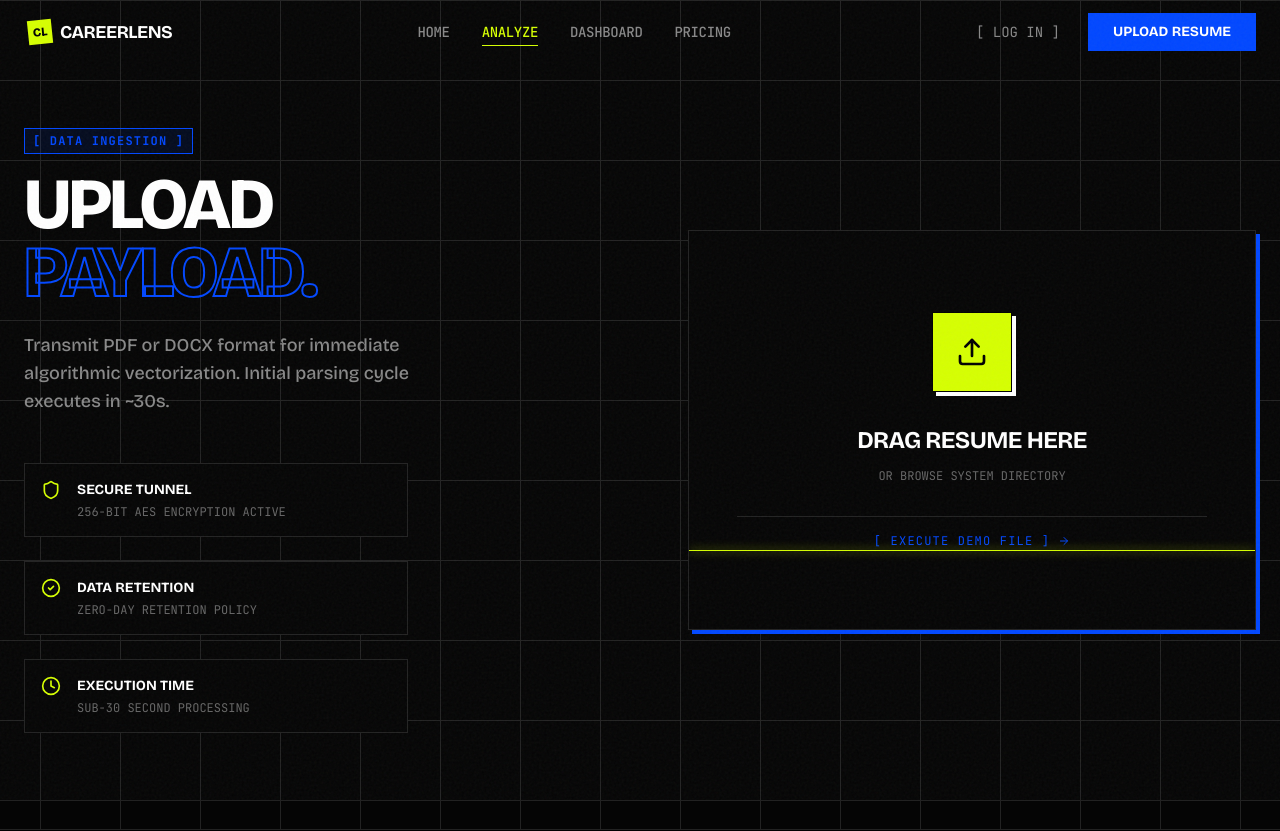
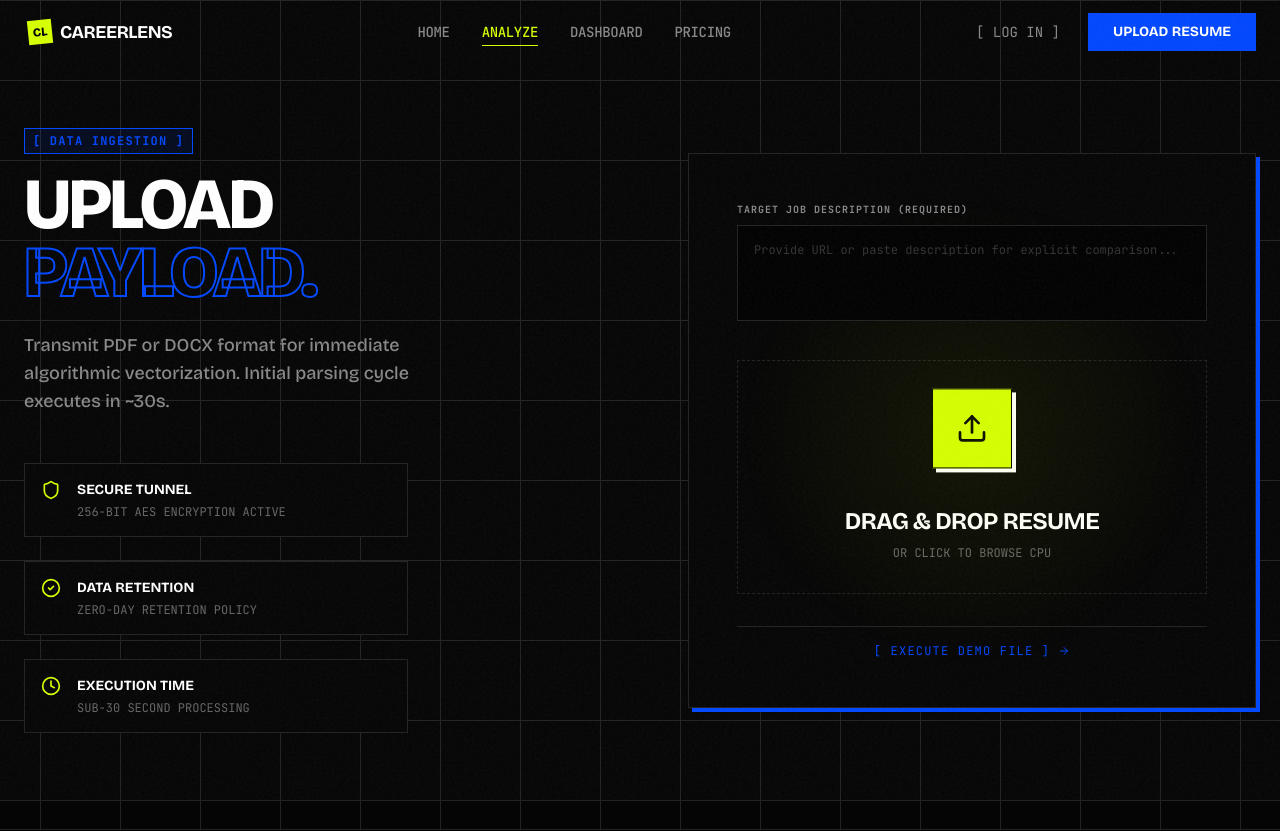
Before and after one commit to Sagar-024/CAREERLENS, a Next.js app: page /upload in a window 1280 px wide. Shown: the top 831 px of the page. Built offline with nearby package versions, Linux system fonts and the light colour scheme.

Commit message:
feat: enhance entrance animations on upload and home page

```diff
--- a/src/app/globals.css
+++ b/src/app/globals.css
@@ -165,30 +165,28 @@ body {
   text-wrap: balance;
 }
 
+/* Modern minimal high-end startup ambient glow */
 .scan-line-acid {
   position: absolute;
-  left: 0;
-  right: 0;
-  height: 1px;
-  background: var(--cl-acid);
-  box-shadow: 0 0 10px var(--cl-acid);
-  animation: scan 2s linear infinite;
+  inset: -100px;
+  background: radial-gradient(
+    600px circle at var(--x, 50%) var(--y, 50%),
+    rgba(214, 255, 0, 0.08),
+    transparent 40%
+  );
+  animation: ambient-pulse 8s ease-in-out infinite alternate;
+  pointer-events: none;
+  z-index: 1;
 }
 
-@keyframes scan {
+@keyframes ambient-pulse {
   0% {
-    top: 0;
-    opacity: 0;
-  }
-  10% {
-    opacity: 1;
-  }
-  90% {
-    opacity: 1;
+    transform: scale(0.95);
+    opacity: 0.5;
   }
   100% {
-    top: 100%;
-    opacity: 0;
+    transform: scale(1.05);
+    opacity: 1;
   }
 }
 
--- a/src/app/page.tsx
+++ b/src/app/page.tsx
@@ -524,33 +524,68 @@ function Pricing() {
 }
 
 /* ─── CTA BANNER ─── */
+const terminalContainer: Variants = {
+  hidden: { opacity: 0, scale: 0.95, filter: "blur(10px)", y: 40 },
+  visible: {
+    opacity: 1,
+    scale: 1,
+    filter: "blur(0px)",
+    y: 0,
+    transition: {
+      duration: 0.8,
+      ease: [0.22, 1, 0.36, 1],
+      staggerChildren: 0.15,
+    },
+  },
+};
+
+const terminalItem: Variants = {
+  hidden: { opacity: 0, y: 20, filter: "blur(5px)" },
+  visible: {
+    opacity: 1,
+    y: 0,
+    filter: "blur(0px)",
+    transition: { duration: 0.6, ease: [0.22, 1, 0.36, 1] },
+  },
+};
+
 function CTABanner() {
   return (
     <section className="py-20 md:py-32 bg-black border-b border-[#222]">
       <div className="w-full max-w-[1400px] mx-auto px-4 md:px-6 text-center">
+        <AnimatedSection>
           <motion.div
-          variants={fadeUp}
+            variants={terminalContainer}
             className="brutalist-card p-8 md:p-12 lg:p-24 bg-[#050505] border-[#D6FF00] shadow-[8px_8px_0_#D6FF00] relative overflow-hidden"
           >
             <div className="scan-line-acid opacity-30" />
-          <h2 className="display-title text-4xl md:text-5xl lg:text-7xl text-white mb-6 text-balance relative z-10">
+            <motion.h2
+              variants={terminalItem}
+              className="display-title text-4xl md:text-5xl lg:text-7xl text-white mb-6 text-balance relative z-10"
+            >
               SYSTEM TERMINAL <br />{" "}
               <span className="text-[#D6FF00]">AWAITING INPUT.</span>
-          </h2>
-          <p className="text-[#888] text-lg lg:text-xl font-medium mb-12 max-w-xl mx-auto text-balance relative z-10">
-            Transmit resume data for immediate analysis. First parsing cycle is
-            free.
-          </p>
+            </motion.h2>
+            <motion.p
+              variants={terminalItem}
+              className="text-[#888] text-lg lg:text-xl font-medium mb-12 max-w-xl mx-auto text-balance relative z-10"
+            >
+              Transmit resume data for immediate analysis. First parsing cycle
+              is free.
+            </motion.p>
+            <motion.div variants={terminalItem}>
               <Link
                 href="/upload"
-            className="brutalist-button px-12 py-6 text-xl inline-flex items-center justify-center gap-4 focus-ring w-full sm:w-auto relative z-10"
+                className="brutalist-button px-12 py-6 text-xl inline-flex items-center justify-center gap-4 focus-ring w-full sm:w-auto relative z-10 group"
               >
                 EXECUTE{" "}
-            <span className="font-mono text-sm opacity-50 bg-black/20 px-2 py-0.5 rounded">
+                <span className="font-mono text-sm opacity-50 bg-black/20 px-2 py-0.5 rounded group-hover:opacity-100 transition-opacity">
                   Enter ↵
                 </span>
               </Link>
             </motion.div>
+          </motion.div>
+        </AnimatedSection>
       </div>
     </section>
   );
--- a/src/app/upload/page.tsx
+++ b/src/app/upload/page.tsx
@@ -45,6 +45,7 @@ export default function UploadPage() {
   const [currentStep, setCurrentStep] = useState(0);
   const [terminalOutput, setTerminalOutput] = useState<string[]>([]);
   const [progress, setProgress] = useState(0);
+  const [jd, setJd] = useState("");
   const inputRef = useRef<HTMLInputElement>(null);
   const router = useRouter();
 
@@ -74,8 +75,12 @@ export default function UploadPage() {
   }, [router, startTerminal]);
 
   const handleFile = useCallback(
-    async (f: File) => {
+    async (f: File, isDemo = false) => {
       if (!f) return;
+      if (!isDemo && !jd.trim()) {
+        toast.error("ERR_MISSING_DATA: Target Job Description Required.");
+        return;
+      }
       const valid = f.type === "application/pdf" || f.name.endsWith(".docx");
       if (!valid) {
         toast.error("ERR_INVALID_FORMAT: Require PDF/DOCX");
@@ -87,7 +92,7 @@ export default function UploadPage() {
       await new Promise((r) => setTimeout(r, 1000));
       simulateAnalysis();
     },
-    [simulateAnalysis],
+    [simulateAnalysis, jd],
   );
 
   const onDrop = useCallback(
@@ -105,9 +110,13 @@ export default function UploadPage() {
       <div className="w-full max-w-[1400px] flex flex-col lg:flex-row gap-8 lg:gap-24 relative z-10 mx-auto items-center">
         {/* Left Side (Header & Info) */}
         <motion.div
-          initial={{ opacity: 0, x: -20 }}
-          animate={{ opacity: 1, x: 0 }}
-          transition={{ duration: 0.5 }}
+          initial={{ opacity: 0, x: -40, filter: "blur(10px)" }}
+          animate={{ opacity: 1, x: 0, filter: "blur(0px)" }}
+          transition={{
+            duration: 0.8,
+            ease: [0.22, 1, 0.36, 1],
+            staggerChildren: 0.1,
+          }}
           className="lg:w-1/2"
         >
           <div className="font-mono text-xs text-[#0047FF] font-bold uppercase mb-4 tracking-widest inline-flex border border-[#0047FF] px-2 py-1 bg-[#0047FF]/10">
@@ -171,10 +180,16 @@ export default function UploadPage() {
               state === "error") && (
               <motion.div
                 key="dropzone"
-                initial={{ opacity: 0, scale: 0.98 }}
-                animate={{ opacity: 1, scale: 1 }}
-                exit={{ opacity: 0, scale: 0.98 }}
-                className={`brutalist-card p-6 md:p-12 text-center cursor-pointer transition-colors relative overflow-hidden h-[400px] flex flex-col items-center justify-center ${
+                initial={{
+                  opacity: 0,
+                  y: 30,
+                  scale: 0.95,
+                  filter: "blur(10px)",
+                }}
+                animate={{ opacity: 1, y: 0, scale: 1, filter: "blur(0px)" }}
+                exit={{ opacity: 0, y: -30, scale: 0.95, filter: "blur(10px)" }}
+                transition={{ duration: 0.6, ease: [0.22, 1, 0.36, 1] }}
+                className={`brutalist-card p-6 md:p-12 text-center transition-colors relative overflow-hidden min-h-[450px] flex flex-col items-center justify-center ${
                   state === "dragging"
                     ? "bg-[#0047FF]/5 border-[#0047FF]"
                     : "bg-[#050505]"
@@ -185,9 +200,34 @@ export default function UploadPage() {
                   setState("dragging");
                 }}
                 onDragLeave={() => setState("idle")}
+              >
+                <div className="scan-line-acid opacity-20 pointer-events-none" />
+
+                {/* Job Description Block */}
+                <div
+                  className="w-full mb-8 text-left relative z-10"
+                  onClick={(e) => e.stopPropagation()}
+                >
+                  <label
+                    htmlFor="jd-input"
+                    className="font-mono text-[10px] text-[#888] uppercase mb-2 block font-bold tracking-widest"
+                  >
+                    Target Job Description (Required)
+                  </label>
+                  <textarea
+                    id="jd-input"
+                    value={jd}
+                    onChange={(e) => setJd(e.target.value)}
+                    placeholder="Provide URL or paste description for explicit comparison..."
+                    className="w-full bg-[#000] border border-[#222] text-white p-4 font-mono text-xs focus:border-[#0047FF] focus:ring-1 focus:ring-[#0047FF] focus:outline-none resize-none h-24 transition-colors placeholder:text-[#333]"
+                  />
+                </div>
+
+                {/* Upload Block */}
+                <div
+                  className="w-full flex-1 flex flex-col items-center justify-center cursor-pointer border border-dashed border-[#222] hover:border-[#D6FF00] hover:bg-[#111] transition-colors py-8 group"
                   onClick={() => inputRef.current?.click()}
                 >
-                <div className="scan-line-acid opacity-20" />
                   <input
                     ref={inputRef}
                     type="file"
@@ -200,21 +240,31 @@ export default function UploadPage() {
                   />
 
                   <motion.div
-                  animate={state === "dragging" ? { y: -5 } : { y: 0 }}
+                    animate={
+                      state === "dragging"
+                        ? { y: -10, scale: 1.05 }
+                        : { y: [0, -5, 0] }
+                    }
+                    transition={
+                      state === "dragging"
+                        ? { type: "spring", stiffness: 300 }
+                        : { repeat: Infinity, duration: 4, ease: "easeInOut" }
+                    }
                     className="mb-8"
                   >
-                  <div className="w-20 h-20 bg-[#D6FF00] flex items-center justify-center mx-auto border border-black shadow-[4px_4px_0_#fff]">
+                    <div className="w-20 h-20 bg-[#D6FF00] flex items-center justify-center mx-auto border border-black shadow-[4px_4px_0_#fff] group-hover:scale-105 transition-transform">
                       <Upload className="w-8 h-8 text-black" />
                     </div>
                   </motion.div>
 
-                <h2 className="text-2xl font-bold uppercase text-white mb-3 tracking-tight">
+                  <h2 className="text-2xl font-bold uppercase text-white mb-2 tracking-tight">
                     {state === "dragging"
                       ? "RELEASE PAYLOAD"
-                    : "DRAG RESUME HERE"}
+                      : "DRAG & DROP RESUME"}
                   </h2>
-                <div className="font-mono text-xs text-[#666] uppercase">
-                  OR BROWSE SYSTEM DIRECTORY
+                  <div className="font-mono text-xs text-[#666] uppercase group-hover:text-[#D6FF00] transition-colors">
+                    OR CLICK TO BROWSE CPU
+                  </div>
                 </div>
 
                 {state === "error" && (
@@ -232,6 +282,7 @@ export default function UploadPage() {
                         new File(["demo"], "sys_demo_resume.pdf", {
                           type: "application/pdf",
                         }),
+                        true,
                       );
                     }}
                     className="text-[#0047FF] hover:text-[#D6FF00] font-mono text-xs uppercase tracking-widest flex items-center justify-center gap-2 mx-auto transition-colors"
@@ -245,10 +296,11 @@ export default function UploadPage() {
             {state === "uploading" && (
               <motion.div
                 key="uploading"
-                initial={{ opacity: 0 }}
-                animate={{ opacity: 1 }}
-                exit={{ opacity: 0 }}
-                className="brutalist-card p-6 md:p-12 text-center h-[400px] flex flex-col items-center justify-center bg-[#050505]"
+                initial={{ opacity: 0, filter: "blur(10px)", scale: 0.95 }}
+                animate={{ opacity: 1, filter: "blur(0px)", scale: 1 }}
+                exit={{ opacity: 0, filter: "blur(10px)", scale: 0.95 }}
+                transition={{ duration: 0.5, ease: [0.22, 1, 0.36, 1] }}
+                className="brutalist-card p-6 md:p-12 text-center min-h-[450px] flex flex-col items-center justify-center bg-[#050505]"
               >
                 <div className="w-20 h-20 bg-[#0047FF] flex items-center justify-center mx-auto border border-black shadow-[4px_4px_0_#fff] mb-6 animate-pulse">
                   <FileText className="w-8 h-8 text-white" />
@@ -265,9 +317,10 @@ export default function UploadPage() {
             {(state === "analyzing" || state === "done") && (
               <motion.div
                 key="analyzing"
-                initial={{ opacity: 0 }}
-                animate={{ opacity: 1 }}
-                className="brutalist-card p-0 overflow-hidden bg-[#050505] h-[450px] flex flex-col"
+                initial={{ opacity: 0, filter: "blur(10px)", scale: 0.98 }}
+                animate={{ opacity: 1, filter: "blur(0px)", scale: 1 }}
+                transition={{ duration: 0.6, ease: [0.22, 1, 0.36, 1] }}
+                className="brutalist-card p-0 overflow-hidden bg-[#050505] min-h-[450px] flex flex-col"
               >
                 {/* Terminal Header */}
                 <div className="border-b border-[#222] bg-black px-4 py-2 flex items-center justify-between">
@@ -345,8 +398,13 @@ export default function UploadPage() {
                 <AnimatePresence>
                   {state === "done" && (
                     <motion.div
-                      initial={{ opacity: 0 }}
-                      animate={{ opacity: 1 }}
+                      initial={{
+                        opacity: 0,
+                        filter: "blur(10px)",
+                        scale: 1.05,
+                      }}
+                      animate={{ opacity: 1, filter: "blur(0px)", scale: 1 }}
+                      transition={{ duration: 0.5, ease: [0.22, 1, 0.36, 1] }}
                       className="absolute inset-0 bg-[#D6FF00] flex flex-col items-center justify-center z-10 p-8 text-center"
                     >
                       <h2 className="display-title text-3xl md:text-4xl text-black uppercase leading-none mb-4">
```
Also changed, not shown: src/app/dashboard/page.tsx (+5 -2 lines). Lines whose indentation alone changed are shown as unchanged.
